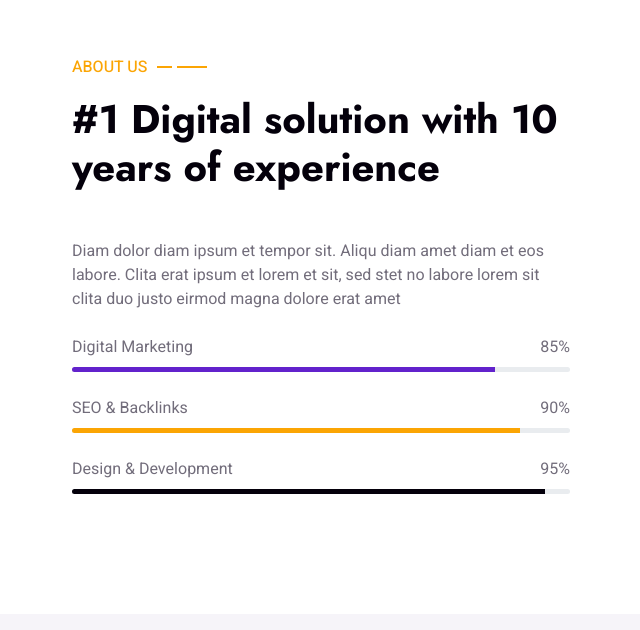
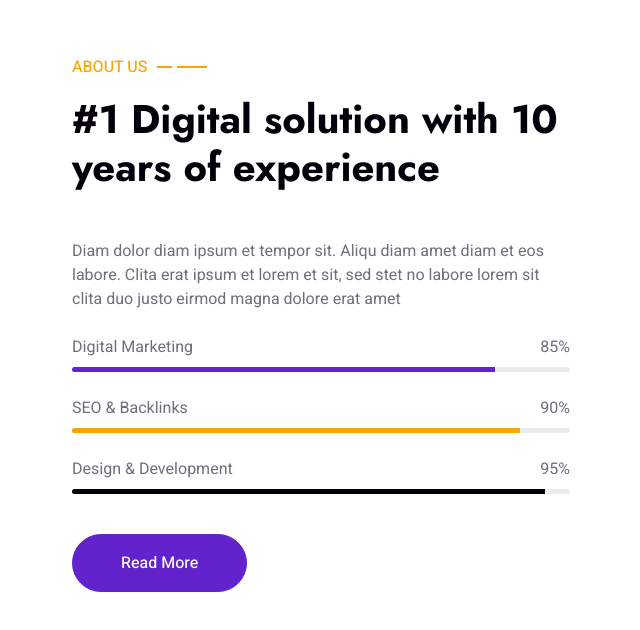
Before and after one commit to nzml906/html_, a website with bundled scripts: page index.html in a window 1280 px wide. Shown: the part 1490-2120 px from the top of the page, without its empty margins (46-686 px from the left). Built offline with nearby package versions, Linux system fonts and the light colour scheme.

Commit message:
About section button

```diff
--- a/index.html
+++ b/index.html
@@ -214,6 +214,11 @@
                   ></div>
                 </div>
               </div>
+              <a
+                href=""
+                class="btn btn-primary py-sm-3 px-sm-5 rounded-pill mt-3"
+                >Read More</a
+              >
             </div>
           </div>
         </div>
```
